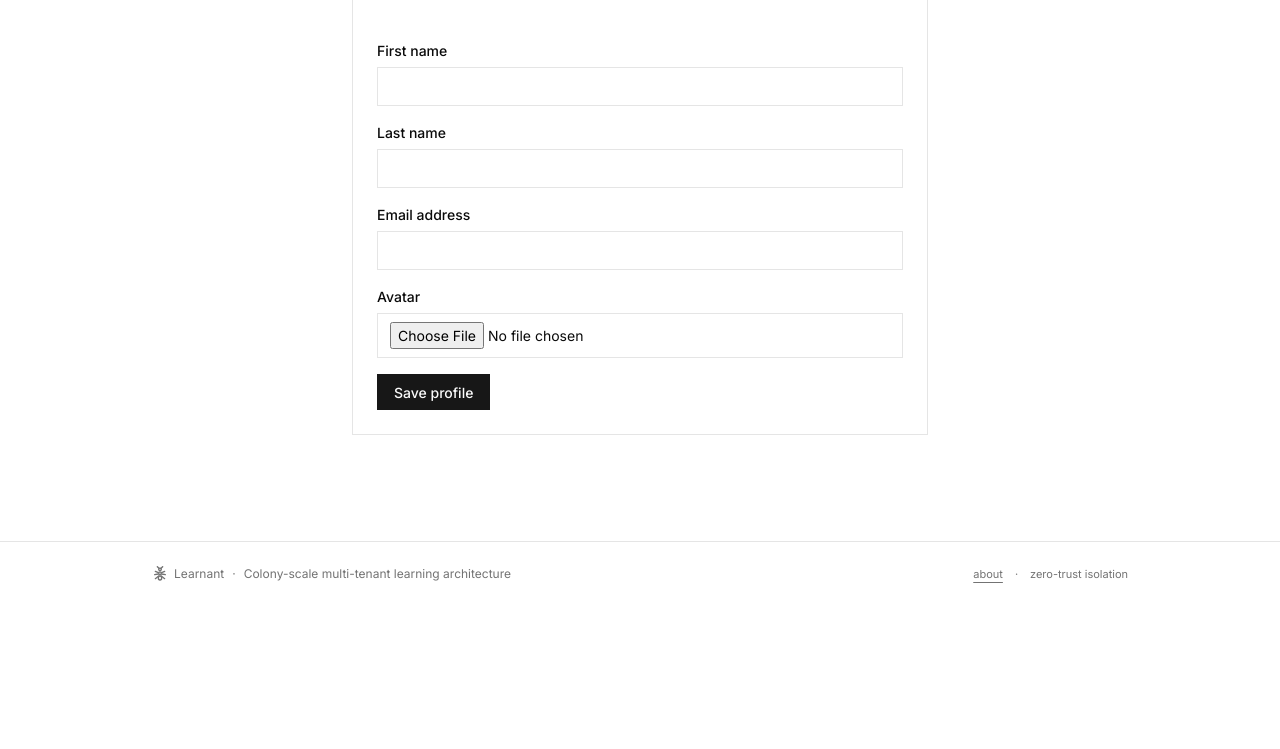
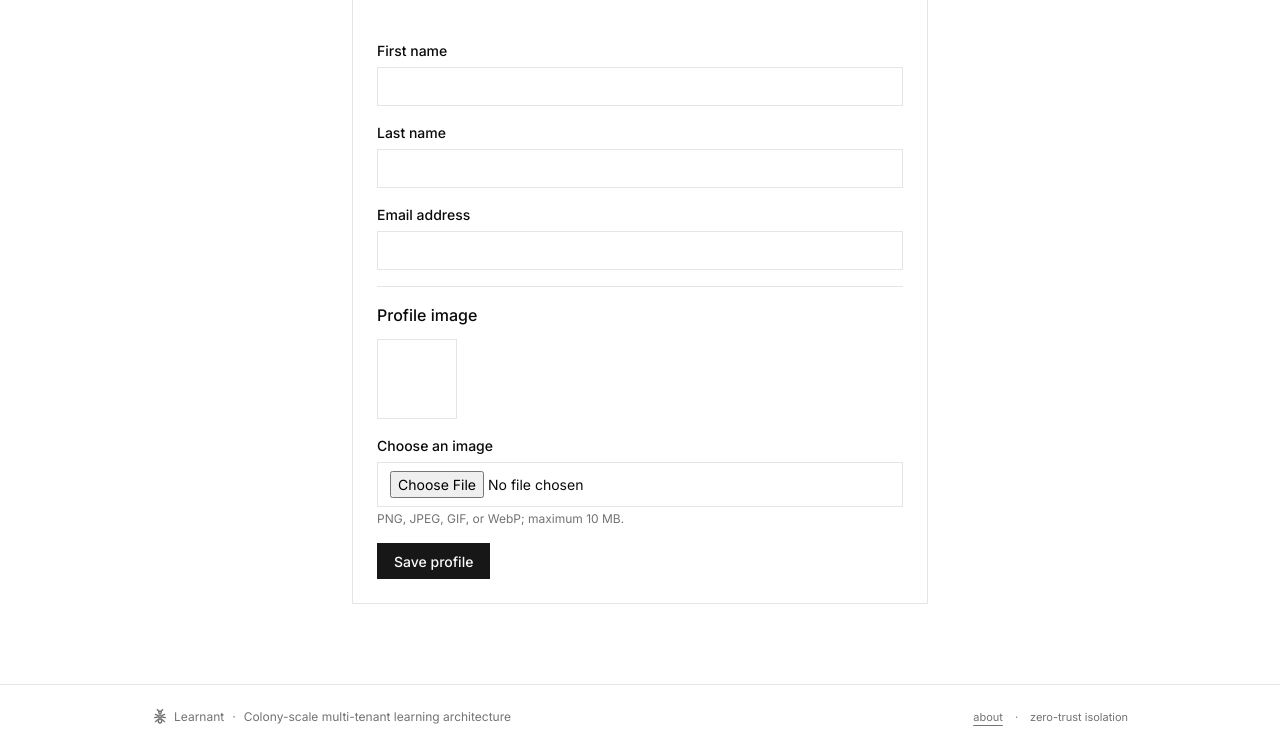
Before and after one commit to scientiac/learnant, a Django app: template core/templates/core/profile_settings.html in a window 1280 px wide. Shown: the part 194-943 px from the top of the page. Before the commit the page ends 777 px from the top, so only its background shows below. Run offline with Django 5.2, Linux system fonts and the light colour scheme; the template is opened without the code that fills it: values that come from a table or form of the project are taken from there, others are empty; some libraries are stand-ins or nearby versions.

Commit message:
Improve profile avatar controls

```diff
--- a/core/forms.py
+++ b/core/forms.py
@@ -387,8 +387,16 @@ class ProfileSettingsForm(forms.ModelForm):
             'first_name': forms.TextInput(attrs={'class': 'form-input', 'autocomplete': 'given-name'}),
             'last_name': forms.TextInput(attrs={'class': 'form-input', 'autocomplete': 'family-name'}),
             'email': forms.EmailInput(attrs={'class': 'form-input', 'autocomplete': 'email'}),
-            'avatar': forms.ClearableFileInput(attrs={'class': 'form-input', 'accept': 'image/png,image/jpeg,image/gif,image/webp'}),
+            'avatar': forms.FileInput(attrs={'class': 'form-input', 'accept': 'image/png,image/jpeg,image/gif,image/webp'}),
         }
+
+    def __init__(self, *args, **kwargs):
+        super().__init__(*args, **kwargs)
+        self.fields['remove_avatar'] = forms.BooleanField(
+            required=False,
+            label='Remove current profile image',
+            widget=forms.CheckboxInput(attrs={'class': 'form-checkbox'}),
+        )
 
     def clean_avatar(self):
         avatar = self.cleaned_data.get('avatar')
--- a/core/templates/core/profile_settings.html
+++ b/core/templates/core/profile_settings.html
@@ -7,12 +7,29 @@
   <form method="post" enctype="multipart/form-data" class="card mt-6 space-y-4 p-6">
     {% csrf_token %}
     {% for field in form %}
+      {% if field.name != 'avatar' and field.name != 'remove_avatar' %}
       <div>
         <label class="form-label" for="{{ field.id_for_label }}">{{ field.label }}</label>
         {{ field }}
         {% for error in field.errors %}<p class="alert-error mt-2">{{ error }}</p>{% endfor %}
       </div>
+      {% endif %}
     {% endfor %}
+    <section class="border-t pt-4" style="border-color: hsl(var(--border));">
+      <h2 class="font-medium">Profile image</h2>
+      {% if user.avatar %}
+        <img class="mt-3 h-20 w-20 border object-cover" src="{% url 'user-avatar' user.id %}" alt="Current profile image" style="border-color: hsl(var(--border));">
+        <label class="mt-3 flex items-center gap-2 text-sm" for="{{ form.remove_avatar.id_for_label }}">
+          {{ form.remove_avatar }} Remove current image
+        </label>
+      {% else %}
+        <div class="mt-3 flex h-20 w-20 items-center justify-center border font-mono text-xl" aria-label="No profile image" style="border-color: hsl(var(--border)); color: hsl(var(--muted-foreground));">{{ user.username|first|upper }}</div>
+      {% endif %}
+      <label class="form-label mt-4" for="{{ form.avatar.id_for_label }}">{% if user.avatar %}Replace image{% else %}Choose an image{% endif %}</label>
+      {{ form.avatar }}
+      <p class="mt-1 text-xs" style="color: hsl(var(--muted-foreground));">PNG, JPEG, GIF, or WebP; maximum 10 MB.</p>
+      {% for error in form.avatar.errors %}<p class="alert-error mt-2">{{ error }}</p>{% endfor %}
+    </section>
     <button class="btn btn-primary" type="submit">Save profile</button>
   </form>
 </div>
```
Also changed, not shown: core/test_branding.py (+16 -0 lines), core/views.py (+8 -1 lines).
